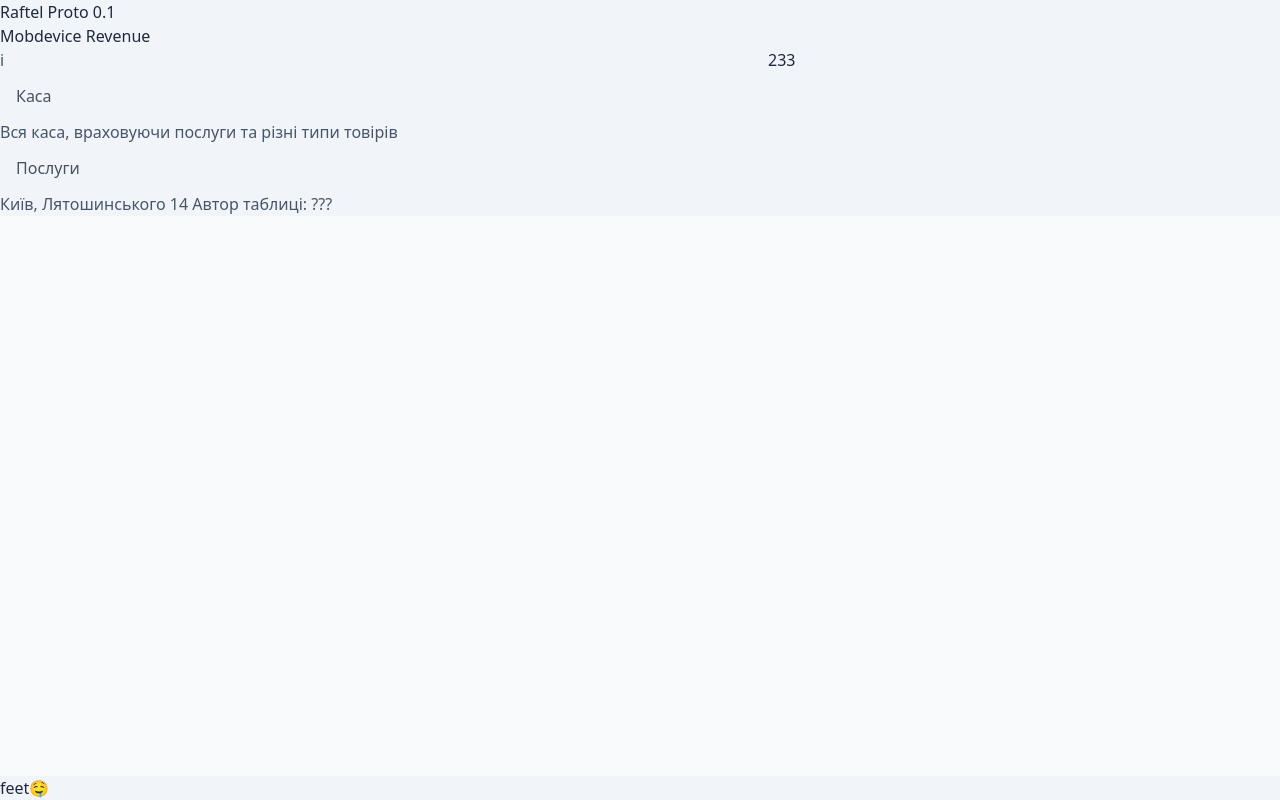
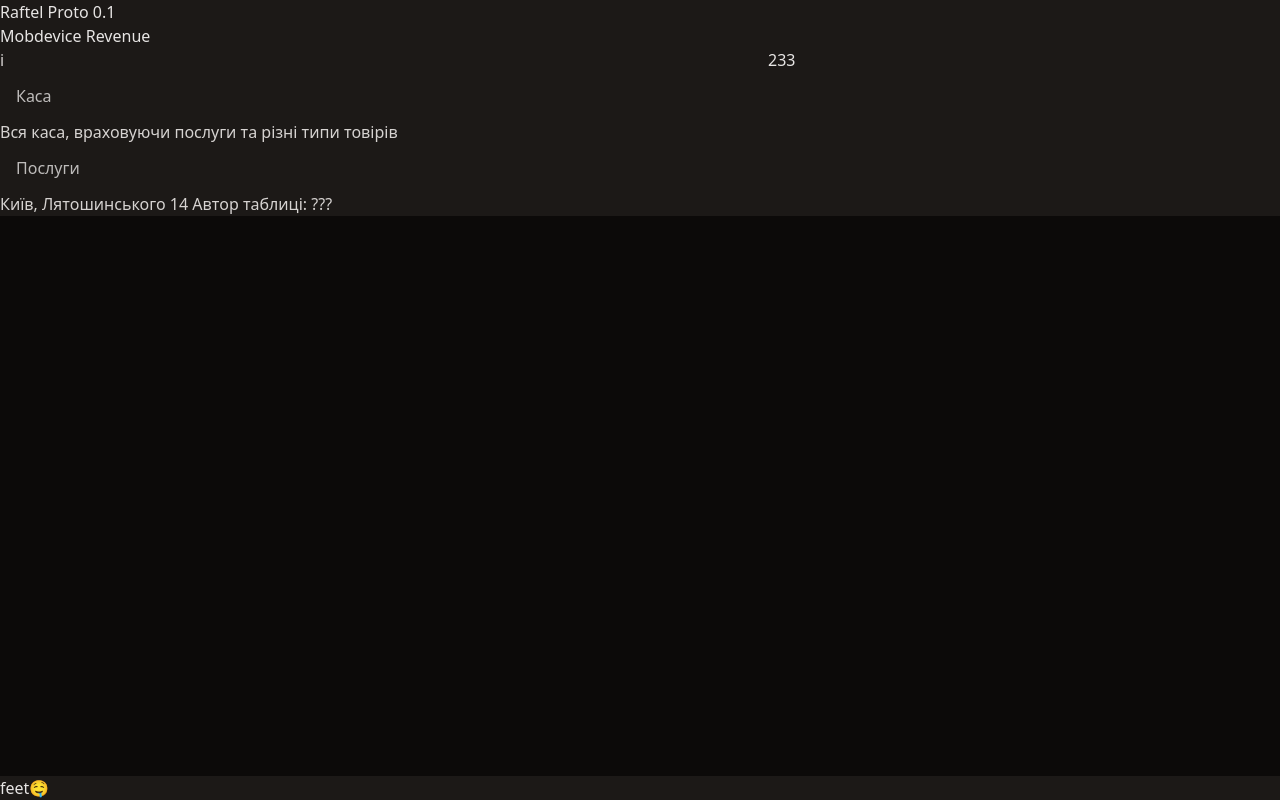
Before and after one commit to Bobr2004/RaftelFinanceProto1, a React (Vite) app: page / in a window 1280 px wide. Built offline with nearby package versions, Linux system fonts and the light colour scheme.

Commit message:
input fix input validation

```diff
--- a/src/components/InputField.scss
+++ b/src/components/InputField.scss
@@ -4,19 +4,20 @@
    label {
    }
 
-   & > div > label {
+   & > div {
       // Position and size
       flex-basis: 0;
       flex-shrink: 0;
       flex-grow: 5;
 
+      label {
          // styles
-      opacity: 0.80;
+         opacity: 0.8;
          &:hover {
             opacity: 1;
          }
 
-      &:has(input:focus){
+         &:has(input:focus) {
             outline-width: 0.5px;
          }
 
@@ -50,6 +51,7 @@
             }
          }
       }
+   }
 
    & > span {
       // Position and size
--- a/src/components/InputField.tsx
+++ b/src/components/InputField.tsx
@@ -2,7 +2,7 @@ import "./InputField.scss";
 
 type InputFieldProps = {
    name: string;
-   value: number | "";
+   value: number | "" | string;
    onChange: (e: string) => void;
    className?: string;
    display?: any;
@@ -17,11 +17,14 @@ function InputField({
    display,
    info
 }: InputFieldProps) {
+   className ??= "";
    return (
       <div className={`InputField gap-4 w-full items-center ${className}`}>
          <div className="relative">
             {info && <InfoButton className="InputField__Info-hover" />}
-            <label className={`C-bgBox C-borderBox rounded-xl border outline outline-0 C-outlineBox`}>
+            <label
+               className={`C-bgBox C-borderBox rounded-xl border outline outline-0 C-outlineBox`}
+            >
                <input
                   type="text"
                   placeholder=" "
@@ -64,7 +67,7 @@ function InputFieldWithInfo({
 function InfoButton({ className }: { className?: string }) {
    return (
       <button
-         className={`C-bgBox C-textSoft C-borderBox rounded-lg border h-5 w-5 absolute -right-1 -top-1 z-10 opacity-75 hover:opacity-100  text-xs ${className}`}
+         className={`C-bgBox C-textSoft C-borderBox rounded-lg border h-5 w-5 absolute -right-1 -top-1 z-10 opacity-85 hover:opacity-100  text-xs ${className}`}
       >
          i
       </button>
--- /dev/null
+++ b/src/functions/inputHandlers.ts
@@ -0,0 +1,12 @@
+import { stringToNumberOrEmptyString } from "./helpers";
+
+const handleNumberInput =
+   (setter: React.Dispatch<React.SetStateAction<any>>) => (value: string) => {
+      setter(stringToNumberOrEmptyString(value));
+   };
+
+const handleTextInput =
+   (setter: React.Dispatch<React.SetStateAction<any>>) => (value: string) => {
+      setter(value);
+   };
+export { handleNumberInput, handleTextInput };
--- a/src/layout/Layout.tsx
+++ b/src/layout/Layout.tsx
@@ -1,11 +1,17 @@
-import { Outlet } from "react-router-dom";
+import { Outlet, useSearchParams } from "react-router-dom";
 import { Footer } from "./Footer";
 import { Header } from "./Header";
 import { Main } from "./Main";
 
 function Layout() {
+   const [searchParams] = useSearchParams();
+   const themeFromParams = searchParams.get("theme");
+   let theme = "dark";
+   if (themeFromParams && ["dark", "light"].includes(themeFromParams)) {
+      theme = themeFromParams;
+   }
    return (
-      <div className="lightTheme h-full" id="App">
+      <div className={`${theme}Theme h-full`} id="App">
          <Header />
          <Main>
             <Outlet />
--- a/src/pages/HomePage.tsx
+++ b/src/pages/HomePage.tsx
@@ -1,8 +1,8 @@
 import { useState } from "react";
 import { InputField, InputFieldWithInfo } from "../components/InputField";
-import { stringToNumberOrEmptyString } from "../functions/helpers";
 import { ContentBox } from "../components/ContentBox";
 import { Col } from "../components/Col";
+import { handleNumberInput } from "../functions/inputHandlers";
 
 ////// Experimental
 // import strawHat from "../assets/Straw Hat Icon 147411.svg";
@@ -12,11 +12,7 @@ function HomePage() {
    const [total, setTotal] = useState<number | "">("");
    const [services, setServices] = useState<number | "">("");
 
-   const handleChange =
-      (setter: React.Dispatch<React.SetStateAction<any>>) =>
-      (value: string) => {
-         setter(stringToNumberOrEmptyString(value));
-      };
+
    return (
       <div className="flex justify-center">
          <ContentBox className="flex flex-col gap-4 mt-40 w-full md:w-[600px]">
@@ -29,24 +25,19 @@ function HomePage() {
                   <InputFieldWithInfo
                      name="Каса"
                      value={total}
-                     onChange={handleChange(setTotal)}
+                     onChange={handleNumberInput(setTotal)}
                      display={total}
                      info="Вся каса, враховуючи послуги та різні типи товірів"
                   />
                   <InputField
                      name="Послуги"
                      value={services}
-                     onChange={handleChange(setServices)}
+                     onChange={handleNumberInput(setServices)}
                      display={services}
                   />
                </Col>
                <Col>
                   <span>233</span>
-                  {/* <InputField
-                     name="Виручка"
-                     value={223}
-                     onChange={handleChange(setTotal)}
-                  /> */}
                </Col>
             </div>
             <div className="flex justify-between C-textSoft text-sm">
--- a/src/styles/colorPalette.scss
+++ b/src/styles/colorPalette.scss
@@ -14,11 +14,11 @@
 }
 
 .C-textSoft {
-   @include LightAndDark(text-slate-600, text-stone-300);
+   @include LightAndDark(text-slate-700, text-stone-300);
 }
 
 .C-textSofter {
-   @include LightAndDark(text-slate-500, text-stone-400);
+   @include LightAndDark(text-slate-600, text-stone-400);
 }
 
 
@@ -40,8 +40,8 @@
 
 ////// Border //////
 .C-borderBox {
-   @include LightAndDark(border-slate-400, border-stone-600);
+   @include LightAndDark(border-slate-700, border-stone-600);
 }
 .C-outlineBox {
-   @include LightAndDark(outline-slate-400, outline-stone-600);
+   @include LightAndDark(outline-slate-700, outline-stone-600);
 }
```
Lines whose indentation alone changed are shown as unchanged.
